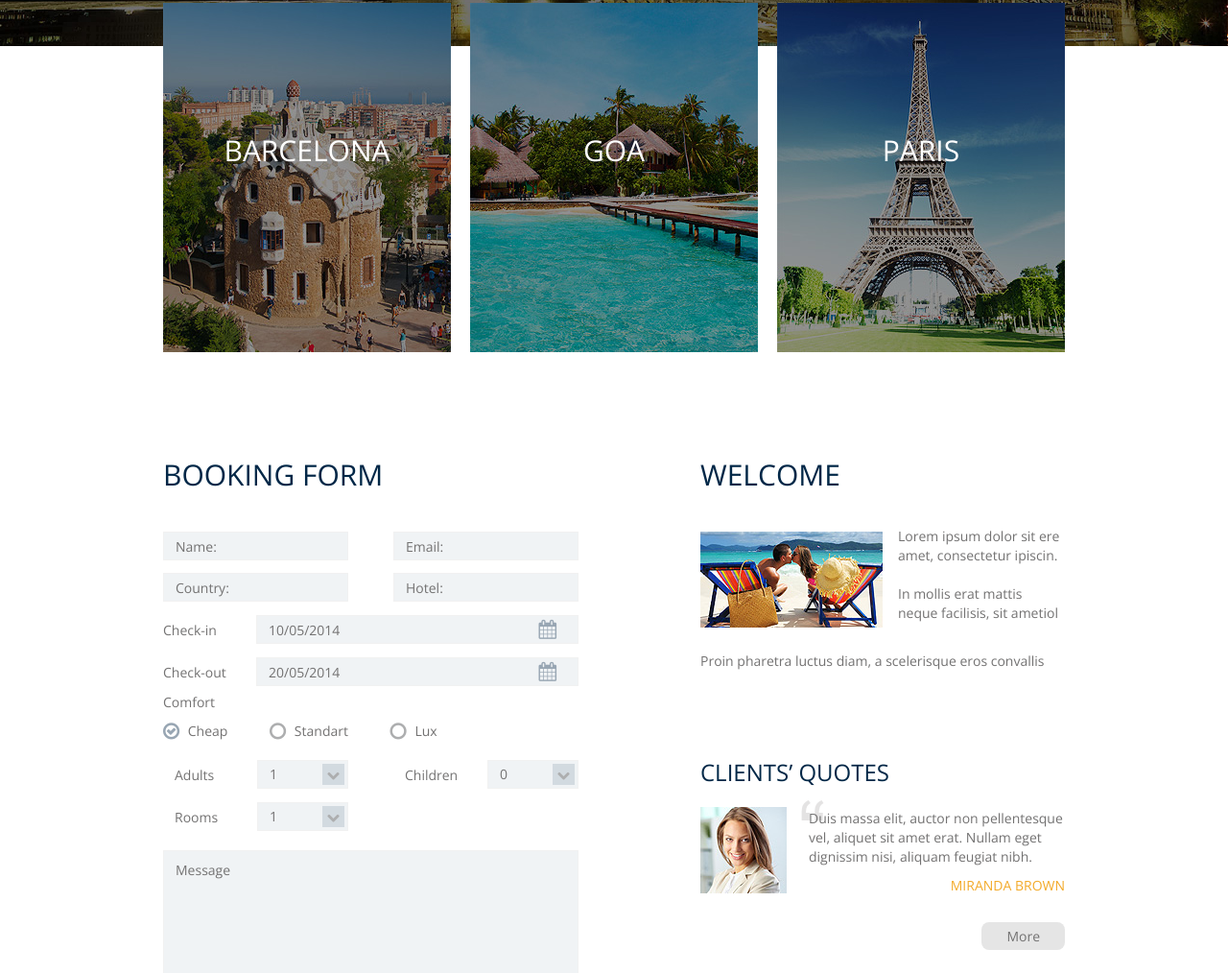
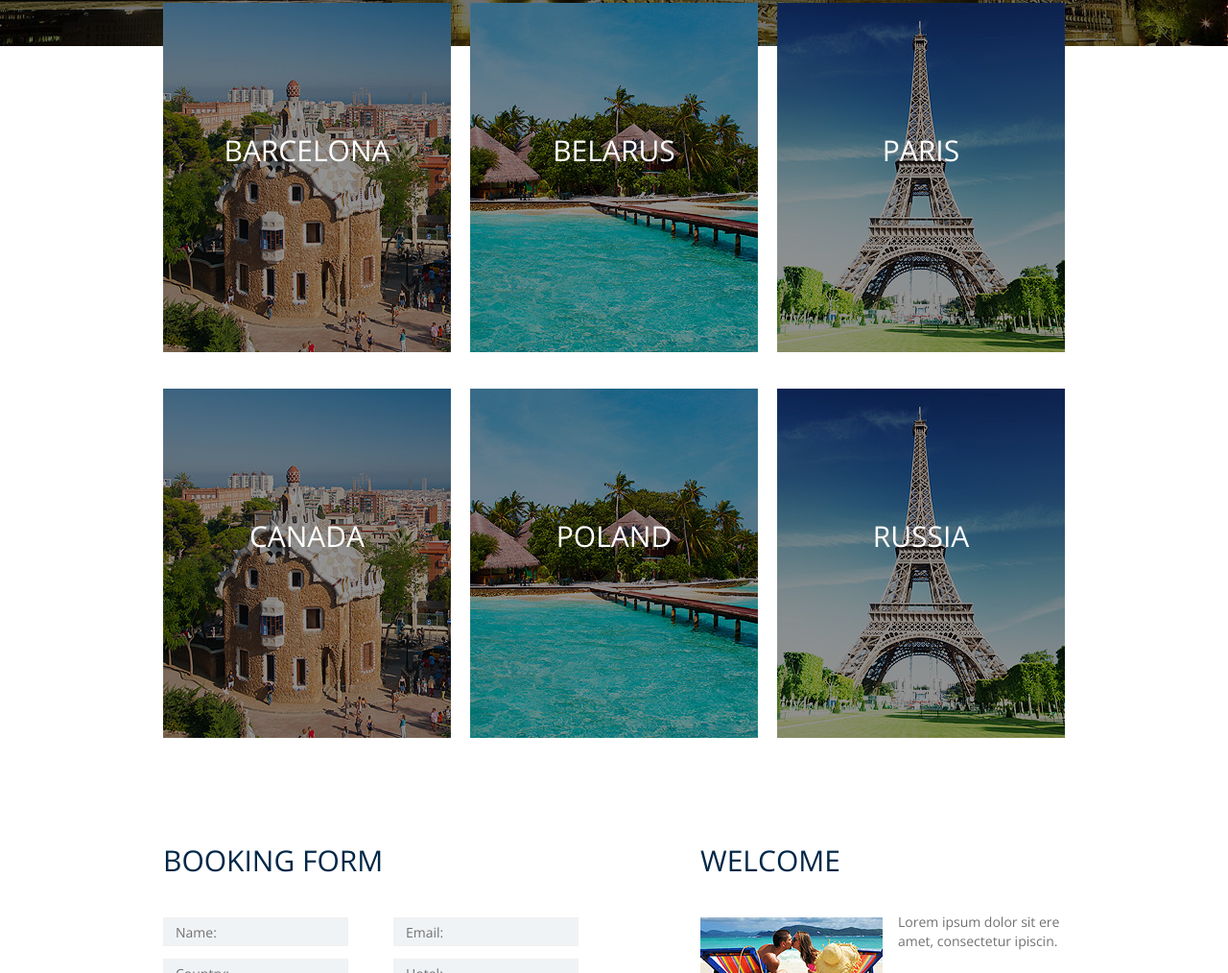
Before and after one commit to Romuald01/travel, a plain HTML site: page index.html in a window 1280 px wide. Shown: the part 571-1585 px from the top of the page at 96% size. Drawn offline with nearby package versions, Linux system fonts and the light colour scheme.

Commit message:
updating travel agency

```diff
--- a/index.html
+++ b/index.html
@@ -64,6 +64,7 @@
 	</head>
 	<body class="page1" id="top">
 <!--==============================header=================================-->
+		<!-- <div class=""><img src="images/forall.jfif" alt="web image" style></div> -->
 		<header>
 			<div class="container_12">
 				<div class="grid_12">
@@ -140,7 +141,7 @@
 					<div class="banner">
 						<img src="images/ban_img2.jpg" alt="">
 						<div class="label">
-							<div class="title">GOA</div>
+							<div class="title">Belarus</div>
 							<!-- <div class="price">FROM<span>$ 1.500</span></div> -->
 							<!-- <a href="#">LEARN MORE</a> -->
 						</div>
@@ -151,6 +152,36 @@
 						<img src="images/ban_img3.jpg" alt="">
 						<div class="label">
 							<div class="title">PARIS</div>
+							<!-- <div class="price">FROM<span>$ 1.600</span></div> -->
+							<!-- <a href="#">LEARN MORE</a> -->
+						</div>
+					</div>
+				</div>
+				<div class="grid_4" style="margin-top:4%">
+					<div class="banner">
+						<img src="images/ban_img1.jpg" alt="">
+						<div class="label">
+							<div class="title">canada</div>
+							<!-- <div class="price">FROM<span>$ 1000</span></div> -->
+							<!-- <a href="#">LEARN MORE</a> -->
+						</div>
+					</div>
+				</div>
+				<div class="grid_4" style="margin-top:4%">
+					<div class="banner">
+						<img src="images/ban_img2.jpg" alt="">
+						<div class="label">
+							<div class="title">poland</div>
+							<!-- <div class="price">FROM<span>$ 1.500</span></div> -->
+							<!-- <a href="#">LEARN MORE</a> -->
+						</div>
+					</div>
+				</div>
+				<div class="grid_4" style="margin-top:4%">
+					<div class="banner">
+						<img src="images/ban_img3.jpg" alt="">
+						<div class="label">
+							<div class="title">russia</div>
 							<!-- <div class="price">FROM<span>$ 1.600</span></div> -->
 							<!-- <a href="#">LEARN MORE</a> -->
 						</div>
@@ -288,7 +319,7 @@
 			<div class="container_12">
 				<div class="grid_12">
 					<div class="socials">
-						<a href="www.facebook" class="fa fa-facebook"></a>
+						<a href="www.facebook/Étudier avec ALL" class="fa fa-facebook"></a>
 						<a href="www.twitter.com" class="fa fa-twitter"></a>
 						<a href="mailto:forlife.all.monde@gmail.com" class="fa fa-google-plus"></a>
 					</div>
```
Also changed, not shown: images/forall.jfif (added).
